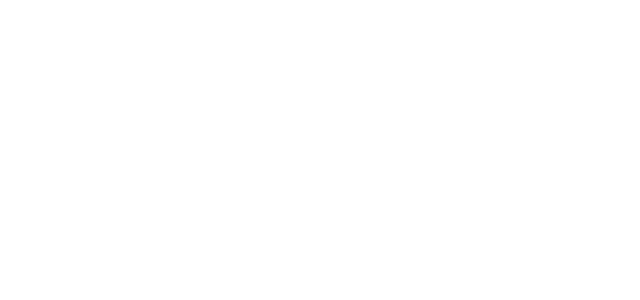
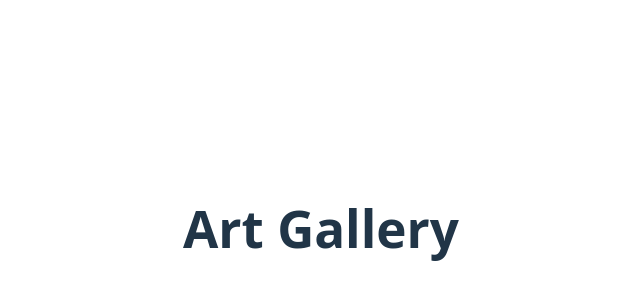
Before and after one commit to Sivasanjay24/Art-gallery, a React (Vite) app in the folder artforum/: page / in a window 1280 px wide. Shown: the part 172-472 px from the top of the page, without its empty margins (319-959 px from the left). Built offline with nearby package versions, Linux system fonts and the light colour scheme.

Commit message:
initialization

```diff
--- a/artforum/src/App.jsx
+++ b/artforum/src/App.jsx
@@ -4,11 +4,10 @@
 import './App.css'
 
 function App() {
-  const [count, setCount] = useState(0)
 
   return (
     <>
-
+    <h1>Art Gallery</h1>
     </>
   )
 }
```
Also changed, not shown: 1 other file (tests, documents, lock files or other folders).
